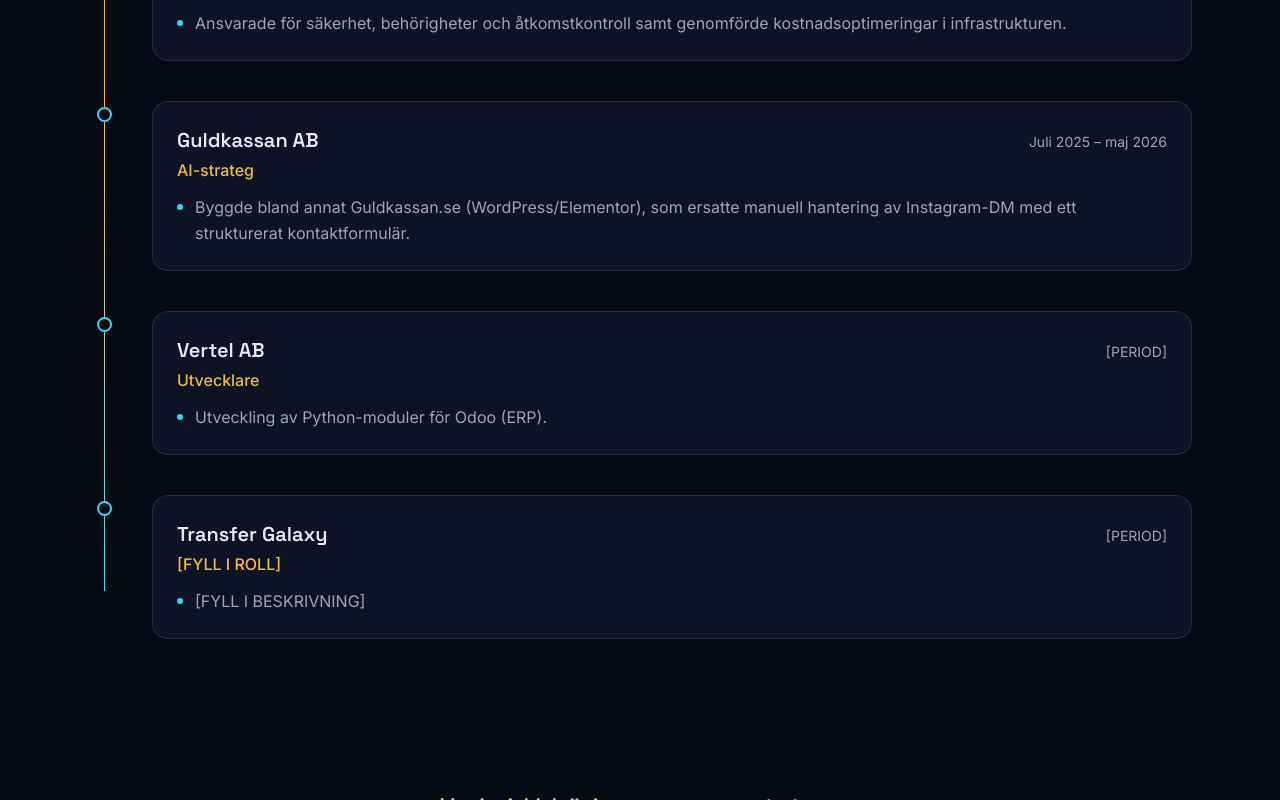
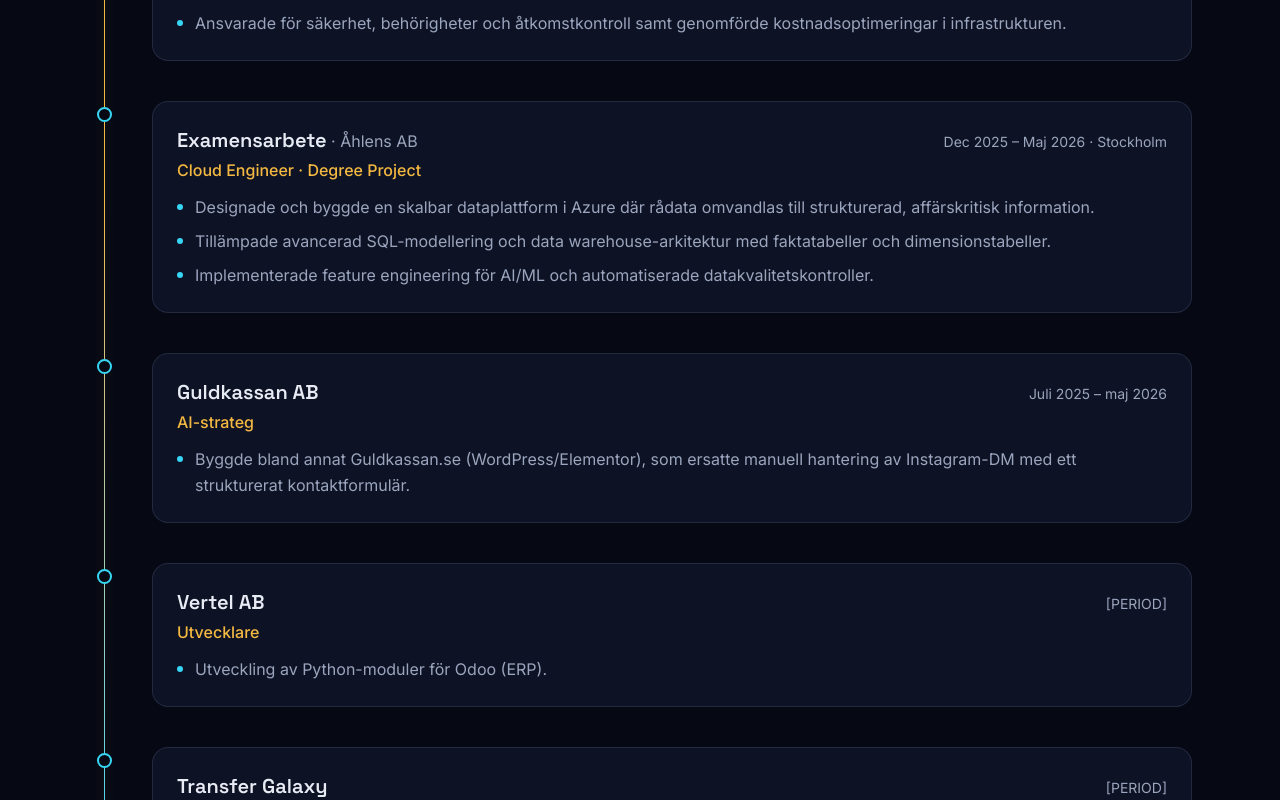
Before and after one commit to Harunsystemdeveloper/portfolio, a Next.js app: page / in a window 1280 px wide. Shown: the part 2340-3140 px from the top of the page. Built offline with nearby package versions, Linux system fonts and the light colour scheme.

Commit message:
Lagt till examensarbetet hos Åhlens

```diff
--- a/src/data/content.ts
+++ b/src/data/content.ts
@@ -86,6 +86,18 @@ export const experiences: Experience[] = [
       "Byggde och förvaltade skalbara molnlösningar i Microsoft Azure för en av Sveriges största detaljhandlare.",
       "Utvecklade och underhöll .NET-baserade system i C# med fokus på driftsäkerhet och prestanda.",
       "Ansvarade för säkerhet, behörigheter och åtkomstkontroll samt genomförde kostnadsoptimeringar i infrastrukturen.",
+    ],
+  },
+  {
+    role: "Cloud Engineer · Degree Project",
+    company: "Examensarbete",
+    context: "Åhlens AB",
+    period: "Dec 2025 – Maj 2026",
+    location: "Stockholm",
+    bullets: [
+      "Designade och byggde en skalbar dataplattform i Azure där rådata omvandlas till strukturerad, affärskritisk information.",
+      "Tillämpade avancerad SQL-modellering och data warehouse-arkitektur med faktatabeller och dimensionstabeller.",
+      "Implementerade feature engineering för AI/ML och automatiserade datakvalitetskontroller.",
     ],
   },
   {
```
